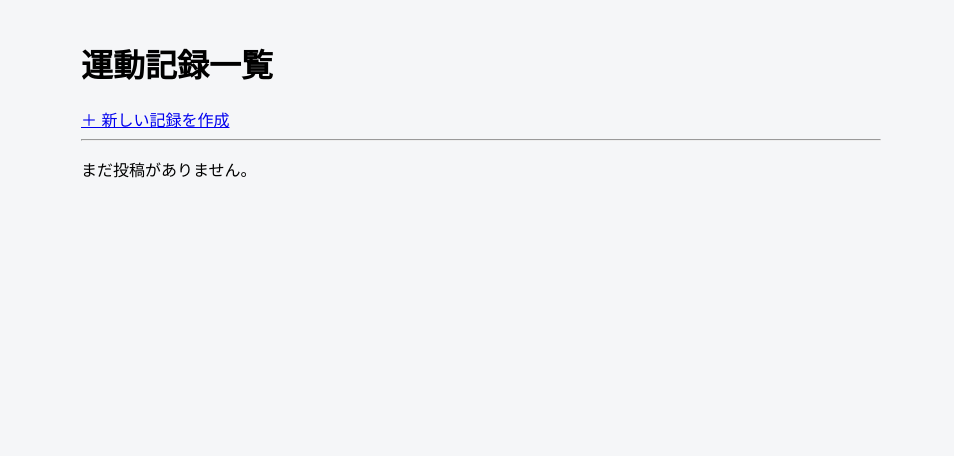
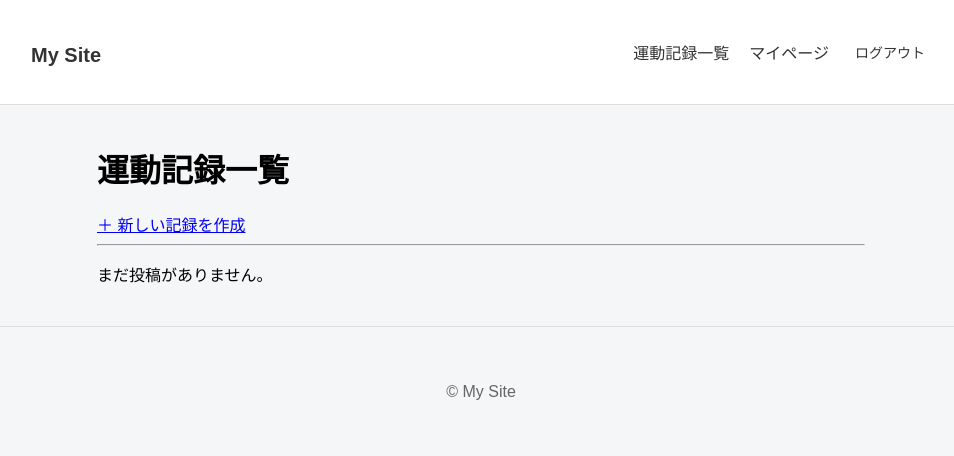
Before and after one commit to Tech-Jam-KDG-2026-Winter/Team-16-Django, a Django app: page /post/ in a window 1280 px wide. Shown: the top 456 px of the page, without its empty margins (159-1113 px from the left). Run offline with Django 4.2, Linux system fonts and the light colour scheme; the visitor is signed in with stand-in values (Sample User, id 1); data comes from the database, SQL or seed files in the repository; data that the repository does not hold is empty.

Commit message:
fix:HTML全体の見た目修正

```diff
--- /dev/null
+++ b/apps/main/static/css/style.css
@@ -0,0 +1,111 @@
+html, body {
+    margin: 0;
+    padding: 0;
+}
+
+.site-header {
+    background: #fff;
+    border-bottom: 1px solid #ddd;
+}
+
+.header-inner {
+    display: flex;
+    justify-content: space-between;
+    align-items: center;
+}
+
+.logo a {
+    text-decoration: none;
+    color: #333;
+}
+
+.nav-list {
+    display: flex;
+    gap: 16px;
+    list-style: none;
+    margin: 0;
+    padding: 0;
+}
+
+.nav-list a {
+    text-decoration: none;
+    color: #333;
+}
+
+.logout-form {
+    display: inline;
+}
+
+.logout-btn {
+    background: none;
+    border: none;
+    color: #333;
+    cursor: pointer;
+    font-size: 1rem;
+}
+
+.site-footer {
+    margin-top: 40px;
+    padding: 16px 0;
+    text-align: center;
+    color: #666;
+    border-top: 1px solid #ddd;
+}
+
+/* ===== 共通レイアウト ===== */
+.container {
+    max-width: 1100px;
+    margin: 0 auto;
+    padding: 0 16px;
+}
+
+/* ===== ヘッダー ===== */
+.site-header {
+    background-color: #fff;
+    border-bottom: 1px solid #ddd;
+}
+
+.site-header .container {
+    max-width: 900px;          /* ← 中央寄りに見える幅 */
+    margin: 0 auto;            /* ← 画面中央 */
+    display: flex;
+    align-items: center;
+    justify-content: space-between;
+    padding: 12px 0;
+}
+
+/* ロゴ */
+.logo a {
+    text-decoration: none;
+    font-size: 20px;
+    font-weight: bold;
+    color: #333;
+}
+
+/* ナビ */
+.nav ul {
+    list-style: none;
+    display: flex;          /* ← 横並び */
+    align-items: center;
+    gap: 20px;              /* 要素間の余白 */
+    margin: 0;
+    padding: 0;
+}
+
+.nav a {
+    text-decoration: none;
+    color: #333;
+}
+
+/* ログアウトボタン */
+.nav form {
+    margin: 0;
+}
+
+.nav button {
+    background: none;
+    border: none;
+    cursor: pointer;
+    font-size: 14px;
+    color: #333;
+}
--- a/apps/main/templates/auth/login.html
+++ b/apps/main/templates/auth/login.html
@@ -1,6 +1,5 @@
-{% extends "base.html" %}
-
-{% block title %}ログイン{% endblock %}
+{% load static %}
+<!-- {% block title %}ログイン{% endblock %} -->
 
 {% block content %}
   <h1>ログイン</h1>
--- a/apps/main/templates/auth/password_reset.html
+++ b/apps/main/templates/auth/password_reset.html
@@ -1,5 +1,6 @@
-{% extends "base.html" %}
-{% block title %}パスワード再設定{% endblock %}
+{% load static %}
+<!-- {% block title %}パスワード再設定{% endblock %} -->
+
 {% block content %}
 <h1>パスワード再設定</h1>
 <form method="post">
--- a/apps/main/templates/auth/password_reset_complete.html
+++ b/apps/main/templates/auth/password_reset_complete.html
@@ -1,5 +1,6 @@
-{% extends "base.html" %}
-{% block title %}変更完了{% endblock %}
+{% load static %}
+<!-- {% block title %}変更完了{% endblock %} -->
+
 {% block content %}
 <p>パスワードを変更しました。</p>
 <p><a href="{% url 'login' %}">ログインへ</a></p>
--- a/apps/main/templates/auth/password_reset_confirm.html
+++ b/apps/main/templates/auth/password_reset_confirm.html
@@ -1,4 +1,4 @@
-{% extends "base.html" %}
+{% load static %}
 {% block title %}新しいパスワード{% endblock %}
 {% block content %}
 <h1>新しいパスワードを設定</h1>
@@ -8,3 +8,4 @@
   <button type="submit">変更</button>
 </form>
 {% endblock %}
+<!-- {% block title %}変更完了{% endblock %} -->
--- a/apps/main/templates/auth/password_reset_done.html
+++ b/apps/main/templates/auth/password_reset_done.html
@@ -1,5 +1,6 @@
-{% extends "base.html" %}
-{% block title %}送信しました{% endblock %}
+{% load static %}
+<!-- {% block title %}送信しました{% endblock %} -->
+
 {% block content %}
 <p>再設定用メールを送信しました（該当するアカウントがある場合）。</p>
 {% endblock %}
--- a/apps/main/templates/auth/register.html
+++ b/apps/main/templates/auth/register.html
@@ -1,6 +1,5 @@
-{% extends "base.html" %}
-
-{% block title %}ユーザー登録{% endblock %}
+{% load static %}
+<!-- {% block title %}ユーザー登録{% endblock %} -->
 
 {% block content %}
   <h1>ユーザー登録</h1>
--- a/apps/main/templates/base.html
+++ b/apps/main/templates/base.html
@@ -12,23 +12,31 @@
 <body>
 
 <header class="site-header">
-    <div class="container">
+    <div class="container header-inner">
+
         <h1 class="logo">
             <a href="/">My Site</a>
         </h1>
 
         <nav class="nav">
-            <ul>
+            <ul class="nav-list">
                 {% if request.user.is_authenticated %}
+                    <li>
+                        <a href="{% url 'post_list' %}">運動記録一覧</a>
+                    </li>
                     <li>
                         <a href="{% url 'profile:detail' request.user.username %}">
                             マイページ
                         </a>
                     </li>
-                    <form method="post" action="{% url 'logout' %}">
-                    {% csrf_token %}
-                    <button type="submit">ログアウト</button>
-                    </form>
+                    <li>
+                        <form method="post" action="{% url 'logout' %}" class="logout-form">
+                            {% csrf_token %}
+                            <button type="submit" class="logout-btn">
+                                ログアウト
+                            </button>
+                        </form>
+                    </li>
                 {% else %}
                     <li>
                         <a href="{% url 'login' %}">ログイン</a>
@@ -36,6 +44,7 @@
                 {% endif %}
             </ul>
         </nav>
+
     </div>
 </header>
 
--- a/apps/main/templates/main/dashboard/dashboard.html
+++ b/apps/main/templates/main/dashboard/dashboard.html
@@ -1,6 +1,9 @@
+{% load static %}
+{% block content %}
 <h1>管理者ダッシュボード</h1>
 
 <ul>
   <li><a href="{% url 'dashboard:user_list' %}">ユーザー管理</a></li>
   <li><a href="{% url 'dashboard:post_list' %}">投稿管理</a></li>
 </ul>
+{% endblock %}
--- a/apps/main/templates/main/dashboard/post_delete_confirm.html
+++ b/apps/main/templates/main/dashboard/post_delete_confirm.html
@@ -1,3 +1,5 @@
+{% load static %}
+{% block content %}
 <h1>投稿削除確認</h1>
 
 <p>本当にこの投稿を削除しますか？</p>
@@ -8,3 +10,4 @@
   <button type="submit">削除する</button>
   <a href="{% url 'dashboard:post_list' %}">キャンセル</a>
 </form>
+{% endblock %}
--- a/apps/main/templates/main/dashboard/post_list.html
+++ b/apps/main/templates/main/dashboard/post_list.html
@@ -1,3 +1,5 @@
+{% load static %}
+{% block content %}
 <h1>投稿一覧</h1>
 
 {% for post in posts %}
@@ -8,3 +10,4 @@
 </div>
 {% endfor %}
 <a href="{% url 'dashboard:dashboard' %}">戻る</a>
+{% endblock %}
--- a/apps/main/templates/main/dashboard/user_detail.html
+++ b/apps/main/templates/main/dashboard/user_detail.html
@@ -1,3 +1,4 @@
+{% load static %}
 {% block content %}
 <div class="dashboard-container">
 
--- a/apps/main/templates/main/dashboard/user_list.html
+++ b/apps/main/templates/main/dashboard/user_list.html
@@ -1,3 +1,5 @@
+{% load static %}
+{% block content %}
 <h1>ユーザー一覧</h1>
 
 <table>
@@ -23,3 +25,4 @@
 
 </table>
 <a href="{% url 'dashboard:dashboard' %}">戻る</a>
+{% endblock %}
--- a/apps/main/templates/main/follow/followers_list.html
+++ b/apps/main/templates/main/follow/followers_list.html
@@ -1,4 +1,3 @@
-{% extends "base.html" %}
 {% load static %}
 
 {% block content %}
--- a/apps/main/templates/main/follow/following_list.html
+++ b/apps/main/templates/main/follow/following_list.html
@@ -1,4 +1,3 @@
-{% extends "base.html" %}
 {% load static %}
 
 {% block content %}
--- a/apps/main/templates/main/post/detail.html
+++ b/apps/main/templates/main/post/detail.html
@@ -1,3 +1,7 @@
+{% extends "base.html" %}
+{% load static %}
+
+{% block content %}
 <!DOCTYPE html>
 <html lang="ja">
 <head>
@@ -107,3 +111,4 @@
 
 </body>
 </html>
+{% endblock %}
--- a/apps/main/templates/main/post/list.html
+++ b/apps/main/templates/main/post/list.html
@@ -1,3 +1,7 @@
+{% extends "base.html" %}
+{% load static %}
+
+{% block content %}
 <!DOCTYPE html>
 <html lang="ja">
 <head>
@@ -83,3 +87,4 @@
 
 </body>
 </html>
+{% endblock %}
--- a/apps/main/templates/main/profile/edit.html
+++ b/apps/main/templates/main/profile/edit.html
@@ -1,4 +1,5 @@
 {% extends "base.html" %}
+{% load static %}
 
 {% block content %}
 <div class="profile-container">
```
